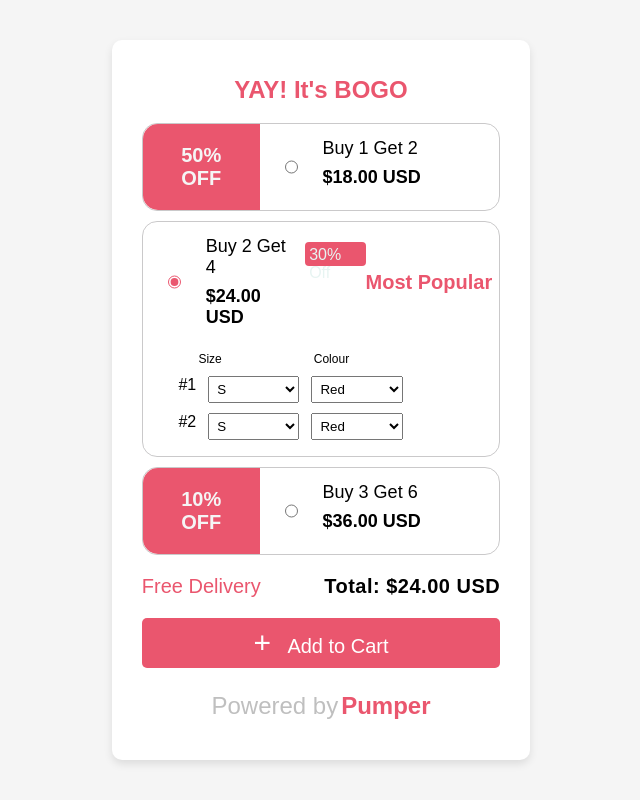
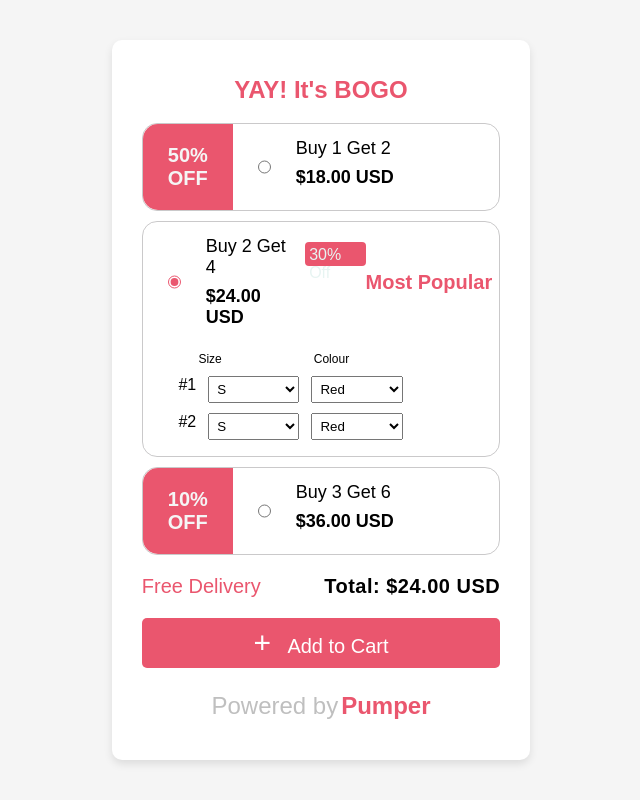
Before and after one commit to R0hitG0yal/paymentsPage, a plain HTML site: page index.html in a window 1280 px wide. Shown: the whole page, without its empty margins (319-959 px from the left). Drawn offline with Linux system fonts and the light colour scheme.

Commit message:
removed span

```diff
--- a/styles.css
+++ b/styles.css
@@ -45,6 +45,7 @@ h2 {
   font-weight: bold;
   color: #f5f5f5;
   height: 100%;
+  width: 50px;
   display: flex;
   flex-direction: column;
   justify-content: center;
@@ -54,9 +55,7 @@ h2 {
   font-size: 20px;
 }
 
-.discount span {
-  width: 6vw;
-}
+
 
 .most-popular {
   position: absolute;
```
